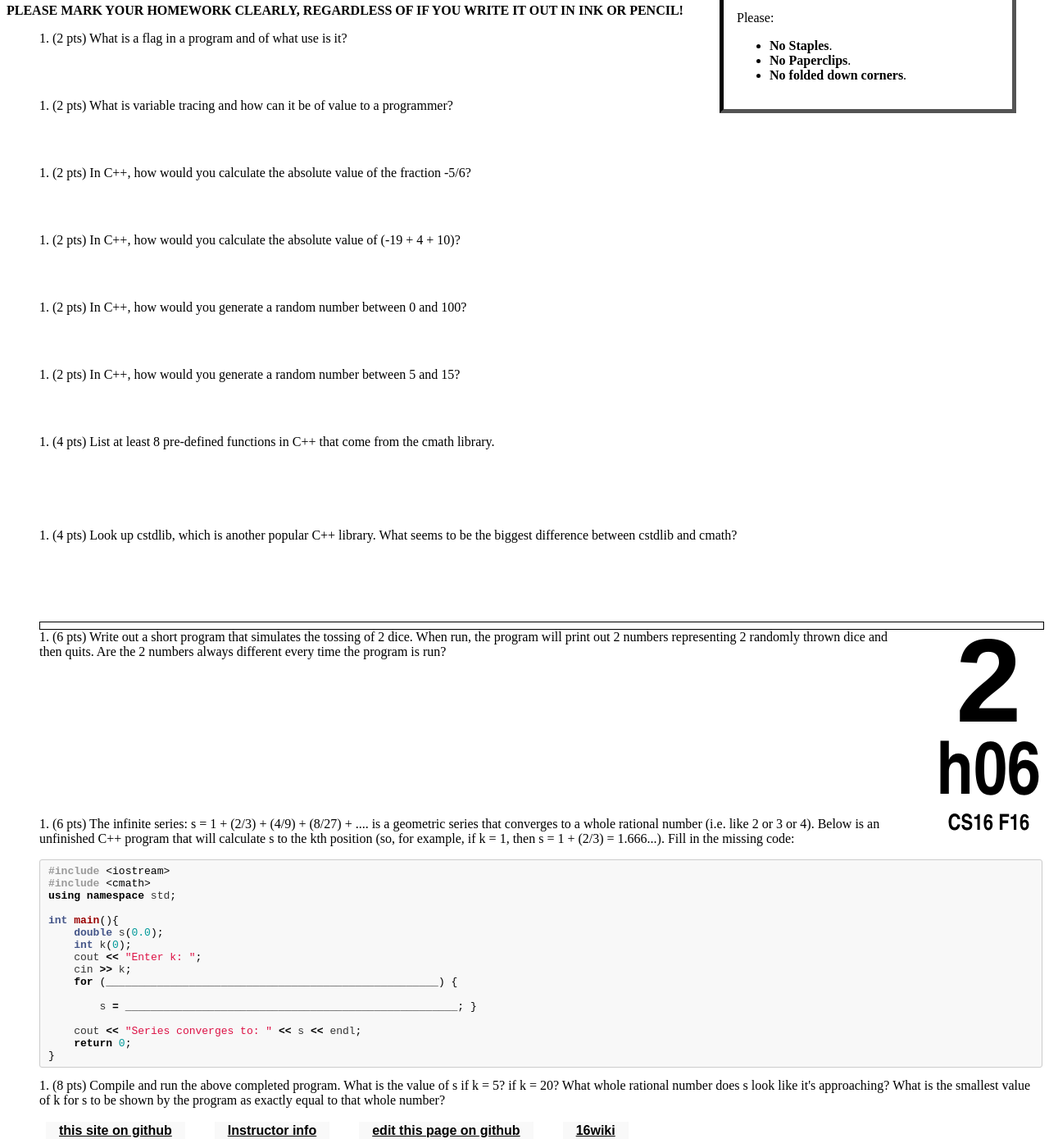
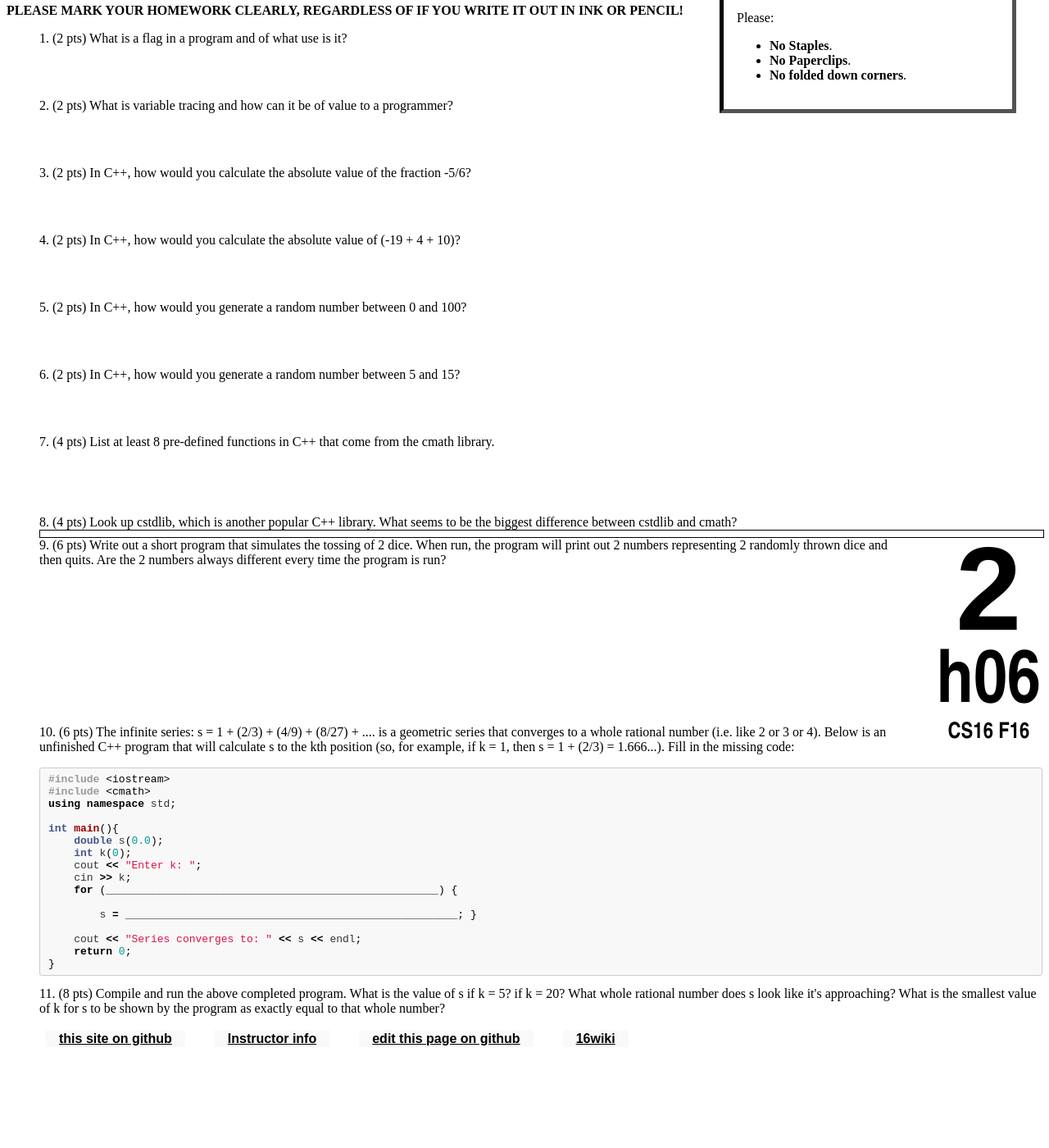
Before and after one commit to ucsb-cs16-s16/https-ucsb-cs16-s17.github.io, a Jekyll site: the page built from _hwk/h06.md, in a window 1280 px wide and 1400 px high, scrolled down 752 px. Shown: the whole window at 82% size. Built offline with Jekyll 4.4.1, drawn with Linux system fonts in a browser that asks for light colours; after the commit the page ends 2040 px from its top, so only the background shows below that.

Commit message:
Update h06.md

````diff
--- a/_hwk/h06.md
+++ b/_hwk/h06.md
@@ -15,33 +15,32 @@ Read Chapter 3.4 - 4.3 (If you do not have a copy of the textbook yet, there is
 1.	(2 pts) What is a flag in a program and of what use is it?
   <div style="margin-bottom:4em"></div>
 
-1.	(2 pts) What is variable tracing and how can it be of value to a programmer?
+2.	(2 pts) What is variable tracing and how can it be of value to a programmer?
   <div style="margin-bottom:4em"></div>
 
-1.	(2 pts) In C++, how would you calculate the absolute value of the fraction -5/6?
+3.	(2 pts) In C++, how would you calculate the absolute value of the fraction -5/6?
   <div style="margin-bottom:4em"></div>
 
-1.	(2 pts) In C++, how would you calculate the absolute value of (-19 + 4 + 10)?
+4.	(2 pts) In C++, how would you calculate the absolute value of (-19 + 4 + 10)?
   <div style="margin-bottom:4em"></div>
 
-1.	(2 pts) In C++, how would you generate a random number between 0 and 100?
+5.	(2 pts) In C++, how would you generate a random number between 0 and 100?
   <div style="margin-bottom:4em"></div>
 
-1.	(2 pts) In C++, how would you generate a random number between 5 and 15?
+6.	(2 pts) In C++, how would you generate a random number between 5 and 15?
   <div style="margin-bottom:4em"></div>
 
-1.	(4 pts) List at least 8 pre-defined functions in C++ that come from the cmath library.
-  <div style="margin-bottom:6em"></div>
+7.	(4 pts) List at least 8 pre-defined functions in C++ that come from the cmath library.
+  <div style="margin-bottom:5em"></div>
 
-1.	(4 pts) Look up cstdlib, which is another popular C++ library. What seems to be the biggest difference between cstdlib and cmath?
-  <div style="margin-bottom:6em"></div>
+8.	(4 pts) Look up cstdlib, which is another popular C++ library. What seems to be the biggest difference between cstdlib and cmath?
 
   <div class="pagebreak"></div>
 
-1.	(6 pts) Write out a short program that simulates the tossing of 2 dice. When run, the program will print out 2 numbers representing 2 randomly thrown dice and then quits. Are the 2 numbers always different every time the program is run?
+9.	(6 pts) Write out a short program that simulates the tossing of 2 dice. When run, the program will print out 2 numbers representing 2 randomly thrown dice and then quits. Are the 2 numbers always different every time the program is run?
   <div style="margin-bottom:12em"></div>
 
-1.	(6 pts) The infinite series: s = 1 + (2/3) + (4/9) + (8/27) + .... is a geometric series that converges to a whole rational number (i.e. like 2 or 3 or 4). Below is an unfinished C++ program that will calculate s to the kth position (so, for example, if k = 1, then s = 1 + (2/3) = 1.666...). Fill in the missing code:
+10.	(6 pts) The infinite series: s = 1 + (2/3) + (4/9) + (8/27) + .... is a geometric series that converges to a whole rational number (i.e. like 2 or 3 or 4). Below is an unfinished C++ program that will calculate s to the kth position (so, for example, if k = 1, then s = 1 + (2/3) = 1.666...). Fill in the missing code:
   <div style="margin-bottom:1em"></div>
 
   <div markdown="1">
@@ -65,6 +64,6 @@ int main(){
 ```
   </div>
 
-1.	(8 pts) Compile and run the above completed program. What is the value of s if k = 5? if k = 20? What whole rational number does s look like it's approaching? What is the smallest value of k for s to be shown by the program as exactly equal to that whole number?
+11.	(8 pts) Compile and run the above completed program. What is the value of s if k = 5? if k = 20? What whole rational number does s look like it's approaching? What is the smallest value of k for s to be shown by the program as exactly equal to that whole number?
 
 </ol>
````
